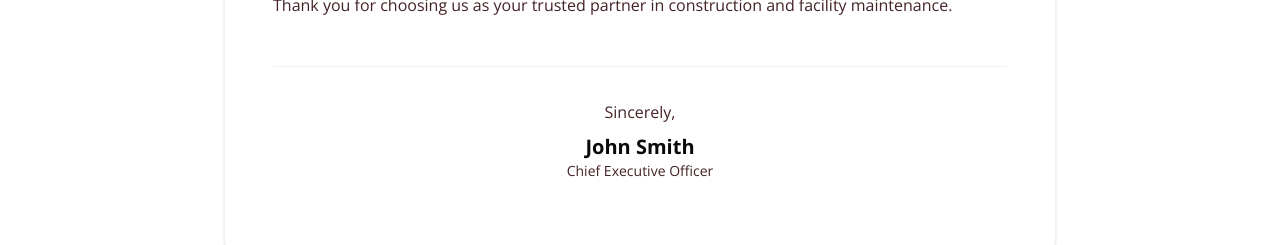
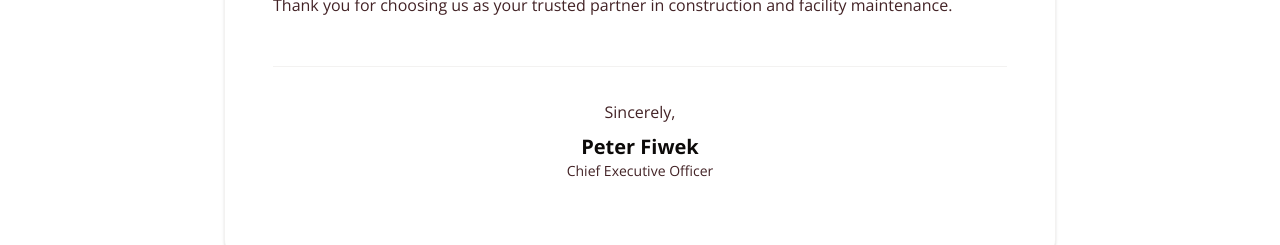
Before and after one commit to NaukhanGreenwin/Finexwebsite, a Next.js app: page /ceo in a window 1280 px wide. Shown: the part 1240-1485 px from the top of the page. Built offline with nearby package versions, Linux system fonts and the light colour scheme.

Commit message:
Update CEO name from John Smith to Peter Fiwek
- Update CEO page component signature
- Update CEO content MDX file signature
- Maintain consistent CEO name across all pages

```diff
--- a/content/ceo.mdx
+++ b/content/ceo.mdx
@@ -27,5 +27,5 @@ Thank you for choosing us as your trusted partner in construction and facility m
 
 Sincerely,
 
-**John Smith**
+**Peter Fiwek**
 Chief Executive Officer
--- a/src/app/ceo/page.tsx
+++ b/src/app/ceo/page.tsx
@@ -92,7 +92,7 @@ export default function CEOPage() {
                   <div className="mt-12 pt-8 border-t border-border/50">
                     <div className="text-center">
                       <p className="mb-2">Sincerely,</p>
-                      <div className="text-xl font-bold text-foreground">John Smith</div>
+                      <div className="text-xl font-bold text-foreground">Peter Fiwek</div>
                       <div className="text-sm text-muted-foreground">Chief Executive Officer</div>
                     </div>
                   </div>
```
